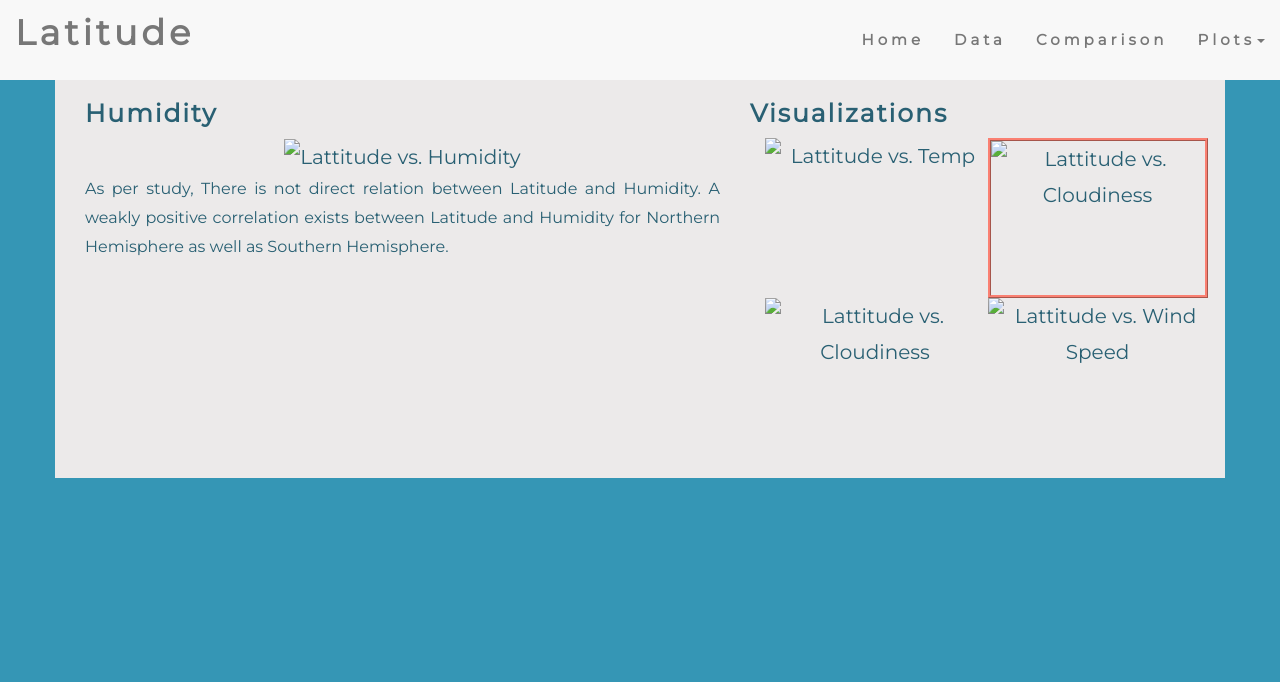
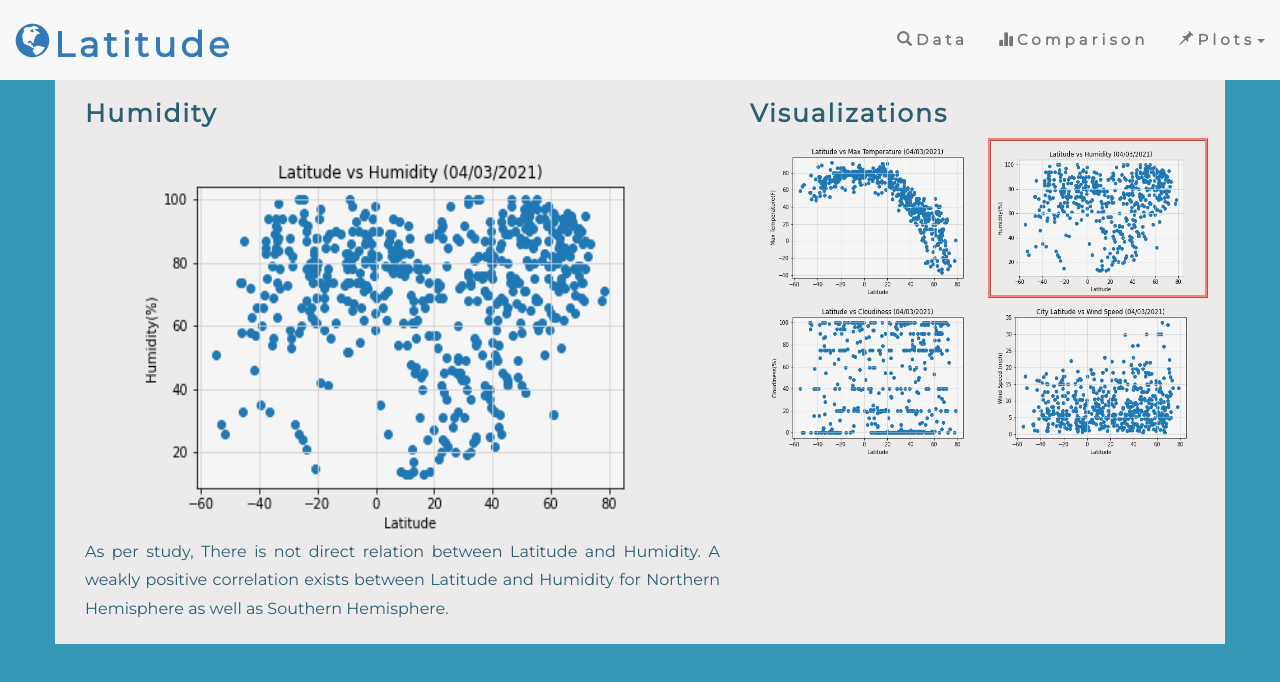
Before and after one commit to pratixashah/Weather-Dashboard, a plain HTML site: page visualizations/Visualization_Humidity.html in a window 1280 px wide. Drawn offline with nearby package versions, Linux system fonts and the light colour scheme; files that its build step writes are made by us from their sources.

Commit message:
Added glyphicon for menu

```diff
--- a/visualizations/Visualization_Humidity.html
+++ b/visualizations/Visualization_Humidity.html
@@ -10,7 +10,7 @@
         <script src="https://ajax.googleapis.com/ajax/libs/jquery/3.5.1/jquery.min.js"></script>
         <script src="https://maxcdn.bootstrapcdn.com/bootstrap/3.4.1/js/bootstrap.min.js"></script>
 
-        <link rel="stylesheet" href="style.css" />
+        <link rel="stylesheet" href="../Resources/style.css" />
       </head>
   <body>
     <div>
@@ -22,20 +22,32 @@
               <span class="icon-bar"></span>
               <span class="icon-bar"></span>
             </button>
-          <a class="navbar-brand">Latitude</a>
+            <div class="navbar-brand">
+            <a  href="../index.html">
+              <span class="glyphicon glyphicon-globe" aria-hidden="true"></span>Latitude
+            </a>
+          </div>
           </div>
           <div class="menu-container collapse navbar-collapse" id="myNavbar" >
             <ul class="nav navbar-nav navbar-right">
-            <li><a class="menu-item" href="index.html">Home</a></li>
-            <li><a class="menu-item" href="#">Data</a></li>
-            <li><a class="menu-item" href="comparison.html">Comparison</a></li>
+              <li>
+                <a class="menu-item" href="../Assets/Data.html">
+                  <span class="glyphicon glyphicon-search" aria-hidden="true"></span>Data</a>
+              </li>
+              <li><a class="menu-item" href="../comparison.html">
+                <span class="glyphicon glyphicon-stats" aria-hidden="true"></span>Comparison</a></li>
               <li class="dropdown">
-              <a class="dropdown-toggle menu-item" data-toggle="dropdown" href="#">Plots<span class="caret"></span></a>
+                <a class="dropdown-toggle menu-item" data-toggle="dropdown" href="#">
+                  <span class="glyphicon glyphicon-pushpin" aria-hidden="true"></span>Plots<span class="caret"></span></a>
                 <ul class="dropdown-menu">
-                <li><a class="dropdown-item" href="Visualization_Temp.html">Max Temperature</a></li>
-                <li><a class="dropdown-item" href="Visualization_Humidity.html">Humidity</a></li>
-                <li><a class="dropdown-item"  href="Visualization_Cloudiness.html">Cloudiness</a></li>
-                <li><a class="dropdown-item"  href="Visualization_Windspeed.html">Wind Speed</a></li>
+                  <li><a class="dropdown-item" href="Visualization_Temp.html">
+                    <span class="glyphicon glyphicon-certificate" aria-hidden="true"></span>Max Temperature</a></li>
+                  <li><a class="dropdown-item active" href="Visualization_Humidity.html">
+                    <span class="glyphicon glyphicon-tint" aria-hidden="true"></span>Humidity</a></li>
+                  <li><a class="dropdown-item"  href="Visualization_Cloudiness.html">
+                    <span class="glyphicon glyphicon-cloud" aria-hidden="true"></span>Cloudiness</a></li>
+                  <li><a class="dropdown-item"  href="Visualization_Windspeed.html">
+                    <span class="glyphicon glyphicon-transfer" aria-hidden="true"></span>Wind Speed</a></li>
                 </ul>
               </li>
             </ul>
@@ -48,7 +60,7 @@
 <div class="col-lg-7 col-sm-12">
   <div >
     <h1> Humidity</h1>
-    <img class="img-big" src="Resources/Lat_Humidity.png" alt="Lattitude vs. Humidity">
+    <img class="img-big" src="../Assets/Lat_Humidity.png" alt="Lattitude vs. Humidity">
       <p>As per study, There is not direct relation between Latitude and Humidity.
         A weakly positive correlation exists between Latitude and Humidity for Northern Hemisphere as well as Southern Hemisphere.</p>
   </div>
@@ -58,16 +70,16 @@
   <h1>Visualizations</h1>
   <div class="row">
     <div class="col-lg-6">
-      <img class="img-list" src="Resources/Lat_Temp.png" alt="Lattitude vs. Temp">
+      <img class="img-list" src="../Assets/Lat_Temp.png" alt="Lattitude vs. Temp">
     </div>
     <div class="col-lg-6">
-      <img class="img-list img-border" src="Resources/Lat_Humidity.png" alt="Lattitude vs. Cloudiness">
+      <img class="img-list img-border" src="../Assets/Lat_Humidity.png" alt="Lattitude vs. Cloudiness">
     </div>
     <div class="col-lg-6">
-      <img class="img-list" src="Resources/Lat_Cloudiness.png" alt="Lattitude vs. Cloudiness" >
+      <img class="img-list" src="../Assets/Lat_Cloudiness.png" alt="Lattitude vs. Cloudiness" >
     </div>
     <div class="col-lg-6">
-      <img class="img-list"  src="Resources/Lat_WindSpeed.png" alt="Lattitude vs. Wind Speed">
+      <img class="img-list"  src="../Assets/Lat_WindSpeed.png" alt="Lattitude vs. Wind Speed">
     </div>
   </div>
 </div>
```
Lines whose indentation alone changed are shown as unchanged.
